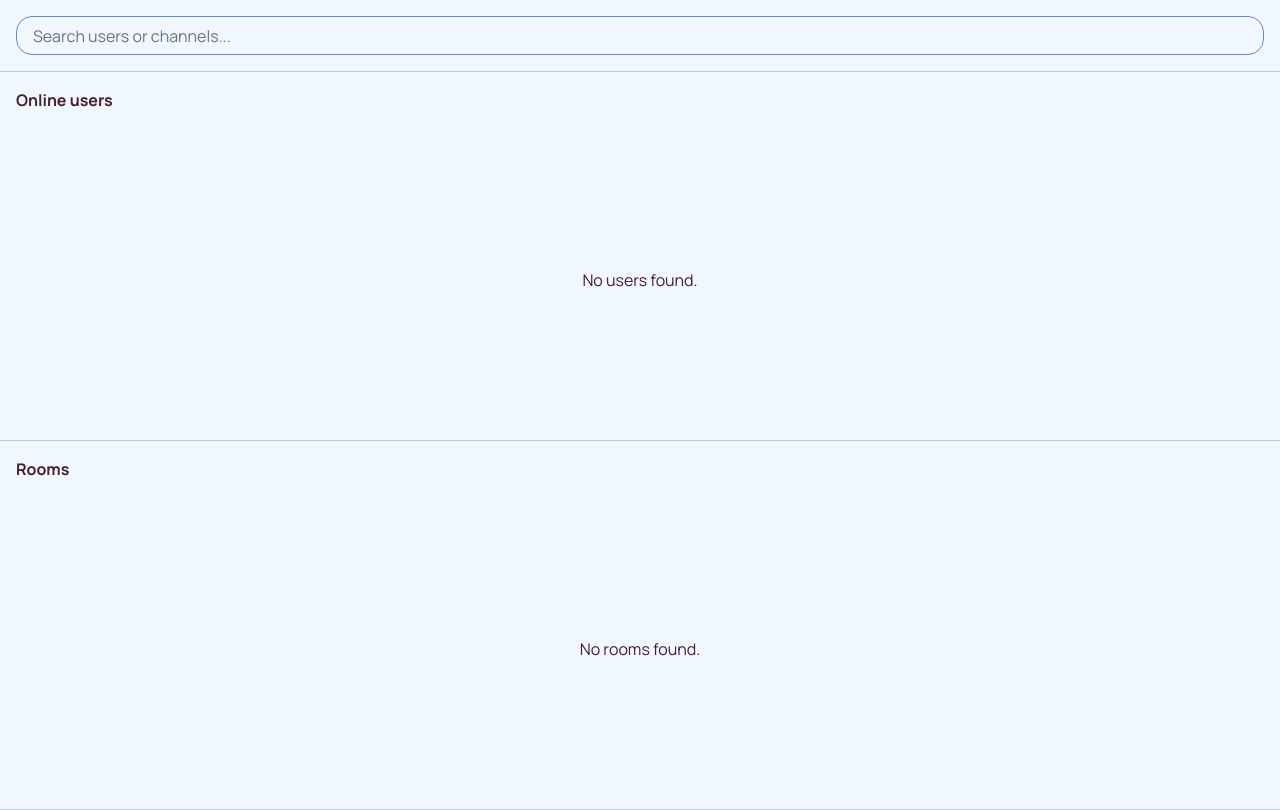
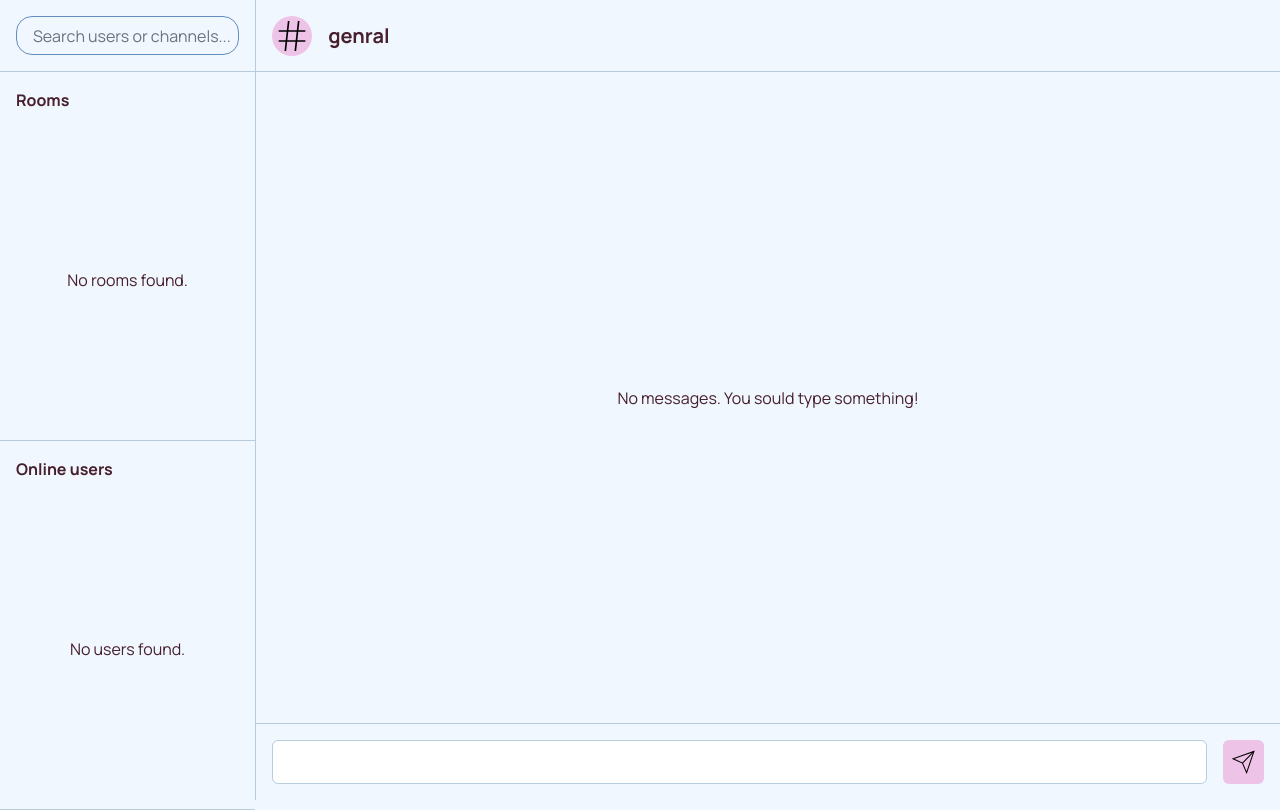
Before and after one commit to Siedemus/quikio, a React (Vite) app in the folder frontend/: page / in a window 1280 px wide. Built offline with nearby package versions, Linux system fonts and the light colour scheme.

Commit message:
split components into Chat page

```diff
--- a/frontend/src/App.tsx
+++ b/frontend/src/App.tsx
@@ -1,18 +1,10 @@
-import OnlineUsers from "./components/OnlineUsers";
-import Rooms from "./components/rooms";
-import Search from "./components/Search";
 import { createBrowserRouter, RouterProvider } from "react-router-dom";
+import Chat from "./pages/Chat";
 
 const router = createBrowserRouter([
   {
     path: "/",
-    element: (
-      <>
-        <Search />
-        <OnlineUsers onlineUsers={[]} />
-        <Rooms rooms={[]} />
-      </>
-    ),
+    element: <Chat />,
   },
 ]);
 
```
